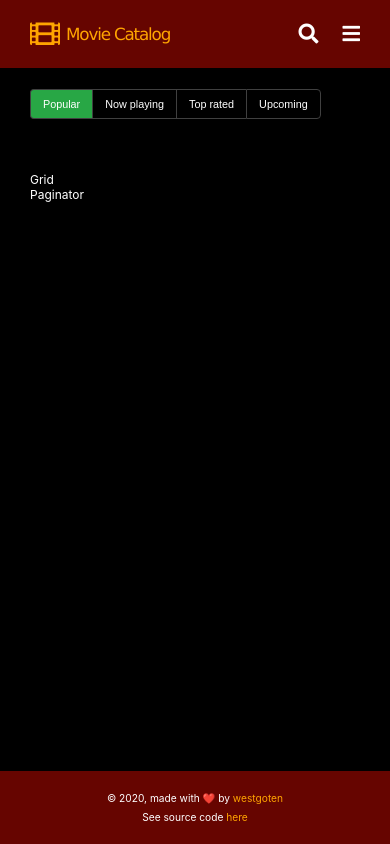
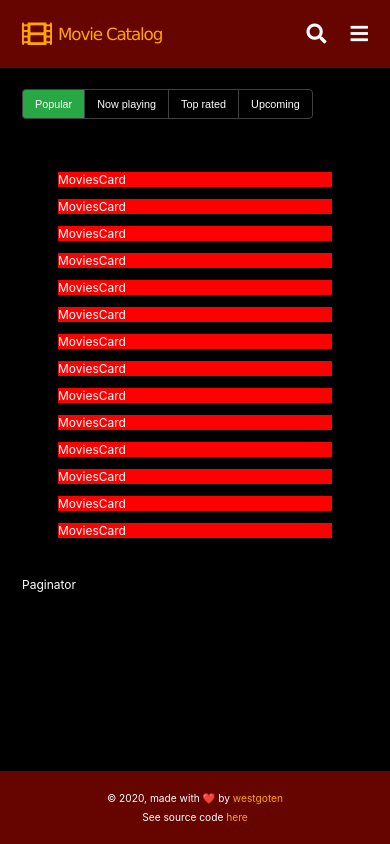
Before and after one commit to westgoten/movie-catalog, a React (Create React App) app: page / in a window 390 px wide. Built offline with nearby package versions, Linux system fonts and the light colour scheme; no server answers.

Commit message:
Define initial structure and style of MoviesCard component; Make changes to MoviesGrid's style

```diff
--- /dev/null
+++ b/src/views/components/MoviesCard.js
@@ -0,0 +1,7 @@
+import '../style/css/MoviesCard.css'
+
+function MoviesCard() {
+	return <div className='movies-card'>MoviesCard</div>
+}
+
+export default MoviesCard
--- a/src/views/components/MoviesGrid.js
+++ b/src/views/components/MoviesGrid.js
@@ -1,5 +1,25 @@
+import MoviesCard from './MoviesCard'
+import '../style/css/MoviesGrid.css'
+
 function MoviesGrid() {
-	return <div>Grid</div>
+	return (
+		<div className='movies-grid'>
+			<MoviesCard />
+			<MoviesCard />
+			<MoviesCard />
+			<MoviesCard />
+			<MoviesCard />
+			<MoviesCard />
+			<MoviesCard />
+			<MoviesCard />
+			<MoviesCard />
+			<MoviesCard />
+			<MoviesCard />
+			<MoviesCard />
+			<MoviesCard />
+			<MoviesCard />
+		</div>
+	)
 }
 
 export default MoviesGrid
--- a/src/views/style/css/App.css
+++ b/src/views/style/css/App.css
@@ -7,7 +7,7 @@
   box-sizing: border-box;
   display: flex;
   align-items: center;
-  padding: 1.5rem 7.5rem;
+  padding: 1.5rem 5.5rem;
   background-color: #660500;
   box-shadow: 0.5px 0.5px 2px black;
   visibility: visible;
@@ -19,7 +19,7 @@
 }
 @media (max-width: 736px) {
   .header {
-    padding: 0.75rem 2.5rem;
+    padding: 0.75rem 1.8333333333rem;
   }
 }
 
@@ -63,12 +63,12 @@
 
 .main {
   flex-grow: 1;
-  padding: 2.5rem 7.5rem;
+  padding: 2.5rem 5.5rem;
   width: 100%;
   box-sizing: border-box;
 }
 @media (max-width: 736px) {
   .main {
-    padding: 1.75rem 2.5rem;
+    padding: 1.75rem 1.8333333333rem;
   }
 }
--- a/src/views/style/css/Footer.css
+++ b/src/views/style/css/Footer.css
@@ -6,7 +6,7 @@
   align-items: center;
   justify-content: center;
   font-size: 0.85em;
-  padding: 1.5rem 7.5rem;
+  padding: 1.5rem 5.5rem;
   background-color: #660500;
 }
 
--- a/src/views/style/css/Header.css
+++ b/src/views/style/css/Header.css
@@ -7,7 +7,7 @@
   box-sizing: border-box;
   display: flex;
   align-items: center;
-  padding: 1.5rem 7.5rem;
+  padding: 1.5rem 5.5rem;
   background-color: #660500;
   box-shadow: 0.5px 0.5px 2px black;
   visibility: visible;
@@ -19,7 +19,7 @@
 }
 @media (max-width: 736px) {
   .header {
-    padding: 0.75rem 2.5rem;
+    padding: 0.75rem 1.8333333333rem;
   }
 }
 
--- a/src/views/style/css/MobileSearchBar.css
+++ b/src/views/style/css/MobileSearchBar.css
@@ -7,7 +7,7 @@
   box-sizing: border-box;
   display: flex;
   align-items: center;
-  padding: 1.5rem 7.5rem;
+  padding: 1.5rem 5.5rem;
   background-color: #660500;
   box-shadow: 0.5px 0.5px 2px black;
   visibility: visible;
@@ -19,7 +19,7 @@
 }
 @media (max-width: 736px) {
   .header {
-    padding: 0.75rem 2.5rem;
+    padding: 0.75rem 1.8333333333rem;
   }
 }
 
--- /dev/null
+++ b/src/views/style/css/MoviesCard.css
@@ -0,0 +1,3 @@
+.movies-card {
+  background-color: red;
+}
--- /dev/null
+++ b/src/views/style/css/MoviesGrid.css
@@ -0,0 +1,12 @@
+.movies-grid {
+  display: grid;
+  grid-template-columns: repeat(auto-fit, minmax(200px, 1fr));
+  gap: 1rem 1.5rem;
+  margin-bottom: 3.3rem;
+}
+@media (max-width: 736px) {
+  .movies-grid {
+    margin-left: 3rem;
+    margin-right: 3rem;
+  }
+}
--- a/src/views/style/css/SideNavbar.css
+++ b/src/views/style/css/SideNavbar.css
@@ -7,7 +7,7 @@
   box-sizing: border-box;
   display: flex;
   align-items: center;
-  padding: 1.5rem 7.5rem;
+  padding: 1.5rem 5.5rem;
   background-color: #660500;
   box-shadow: 0.5px 0.5px 2px black;
   visibility: visible;
@@ -19,7 +19,7 @@
 }
 @media (max-width: 736px) {
   .header {
-    padding: 0.75rem 2.5rem;
+    padding: 0.75rem 1.8333333333rem;
   }
 }
 
--- /dev/null
+++ b/src/views/style/sass/MoviesCard.scss
@@ -0,0 +1,3 @@
+.movies-card {
+	background-color: red;
+}
--- /dev/null
+++ b/src/views/style/sass/MoviesGrid.scss
@@ -0,0 +1,13 @@
+@use 'consts' as *;
+
+.movies-grid {
+	display: grid;
+	grid-template-columns: repeat(auto-fit, minmax(200px, 1fr));
+	gap: 1rem 1.5rem;
+	margin-bottom: 3.3rem;
+
+	@media (max-width: $small-width) {
+		margin-left: 3rem;
+		margin-right: 3rem;
+	}
+}
--- a/src/views/style/sass/_consts.scss
+++ b/src/views/style/sass/_consts.scss
@@ -1,5 +1,5 @@
 // Page dimensions
-$page-padding-x: 7.5rem;
+$page-padding-x: 5.5rem;
 $page-padding-y: 1.5rem;
 
 // Theme
```
Also changed, not shown: 1 other file (tests, documents, lock files or other folders).
